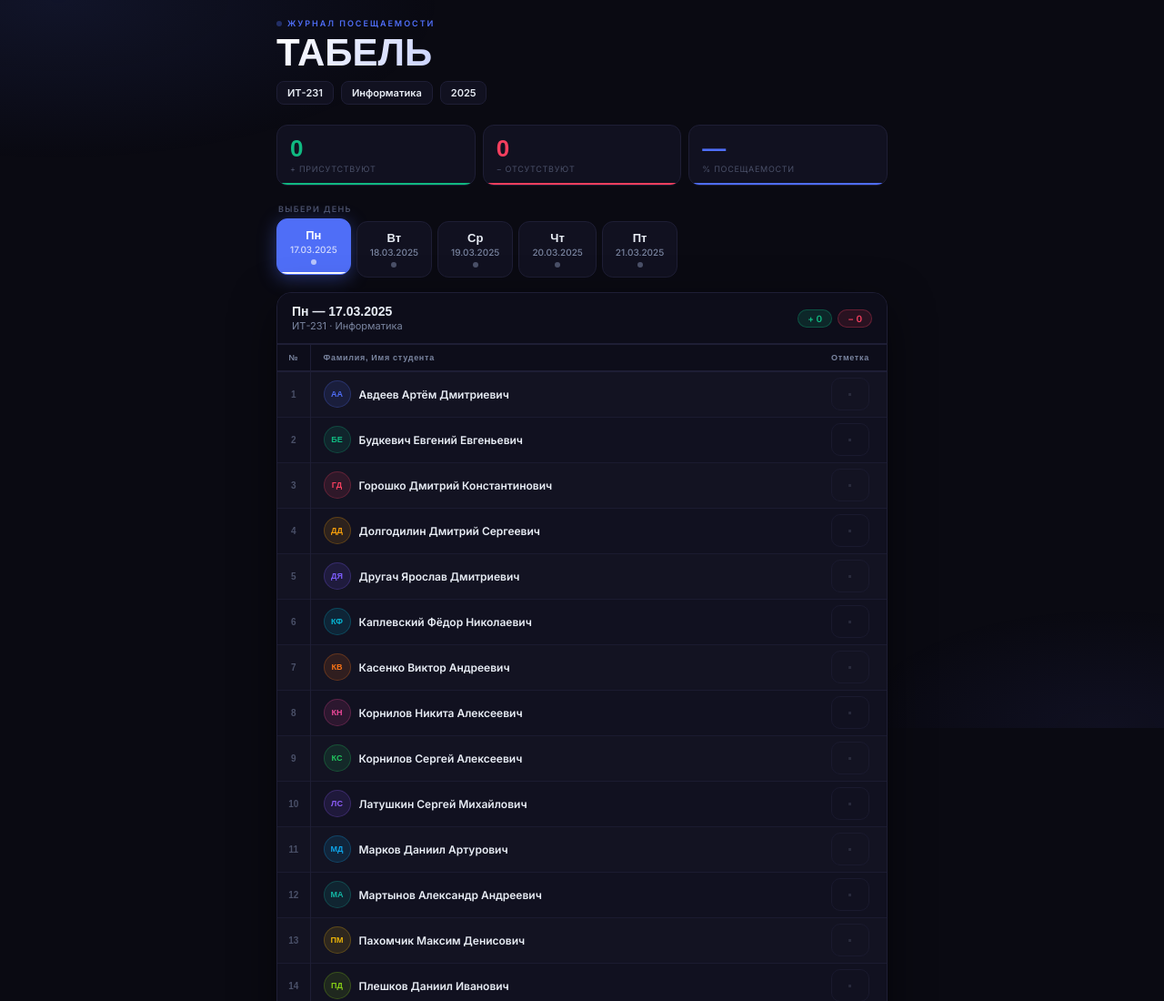
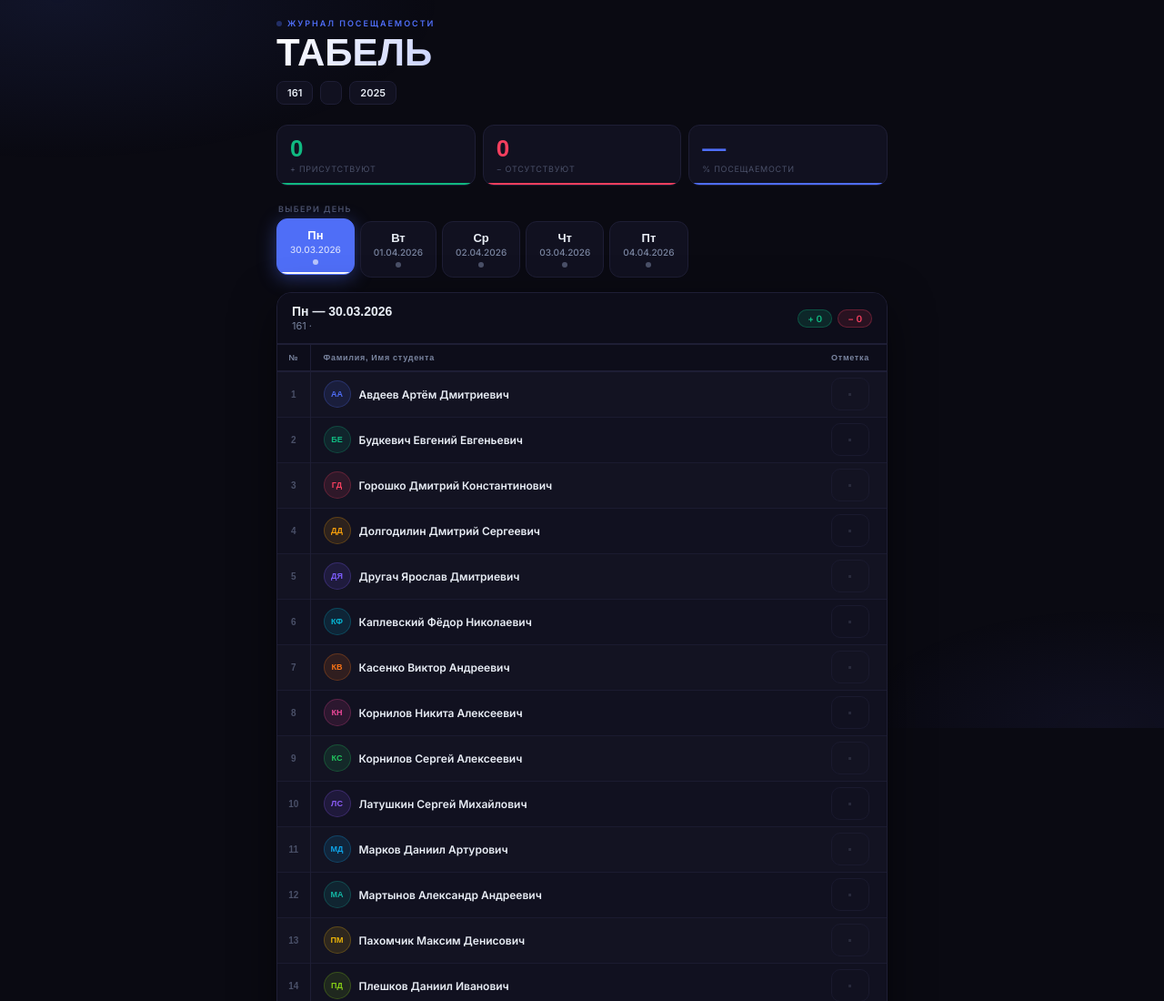
Before and after one commit to Paylik17/tabl161, a plain HTML site: page index.html in a window 1280 px wide. Shown: the top 1100 px of the page at 91% size. Drawn offline with Linux system fonts and the light colour scheme; a web font is replaced by a local one.

Commit message:
index.html

```diff
--- a/index.html
+++ b/index.html
@@ -378,18 +378,18 @@ td.td-status{
 // ================================================================
 
 // ── НАСТРОЙКИ ──────────────────────────────
-var GRP     = "ИТ-231";
-var SUBJ    = "Информатика";
-var TEACHER = "Иванова А.В.";
+var GRP     = "161";
+var SUBJ    = "";
+var TEACHER = "";
 var YEAR    = 2025;
 
 // ── ДНИ НЕДЕЛИ ─────────────────────────────
 var DAYS = [
-  { name: "Пн", date: "17.03.2025" },
-  { name: "Вт", date: "18.03.2025" },
-  { name: "Ср", date: "19.03.2025" },
-  { name: "Чт", date: "20.03.2025" },
-  { name: "Пт", date: "21.03.2025" }
+  { name: "Пн", date: "30.03.2026" },
+  { name: "Вт", date: "01.04.2026" },
+  { name: "Ср", date: "02.04.2026" },
+  { name: "Чт", date: "03.04.2026" },
+  { name: "Пт", date: "04.04.2026" }
 ];
 
 // ── СТУДЕНТЫ ────────────────────────────────
```
